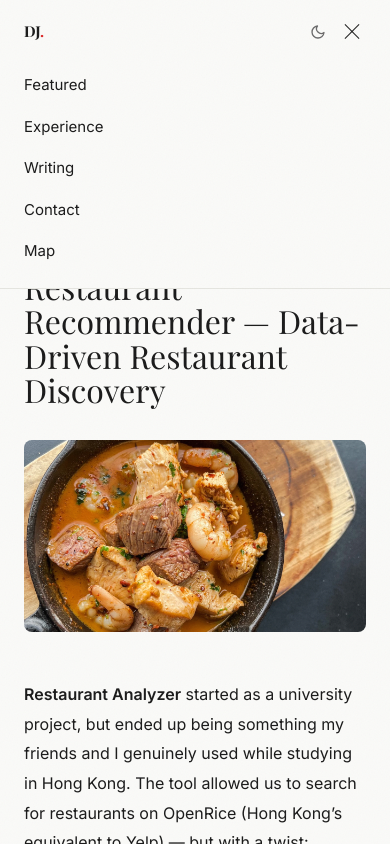
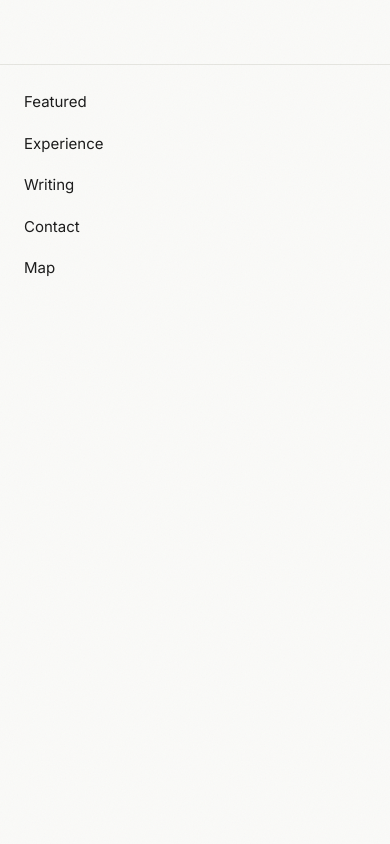
Before and after one commit to dulangaj/dulangaj.github.io, a React (Vite) app: page /#/post/2017-12-01-restaurant-recommender in a window 390 px wide. Both pictures are taken after a click on the button 352 px from the left and 31 px from the top of the page. Shown: the top 844 px of the page. Built offline with nearby package versions, Linux system fonts and the light colour scheme; a web font is replaced by a local one.

Commit message:
Fix mobile nav bar (#25)
* top size fix

* Nav on mobile

* Fix navigation with Experience accordion

* fix mobile nav bar

```diff
--- a/src/components/layout/Header.tsx
+++ b/src/components/layout/Header.tsx
@@ -15,6 +15,9 @@ export function Header() {
   const navigate = useNavigate()
   const location = useLocation()
   const scrollProgress = useScrollProgress()
+  const safeAreaTop = 'env(safe-area-inset-top, 0px)'
+  const safeAreaBottom = 'env(safe-area-inset-bottom, 0px)'
+  const mobileHeaderHeight = `calc(${safeAreaTop} + 64px)`
 
   useEffect(() => {
     const onScroll = () => setScrolled(window.scrollY > 24)
@@ -98,7 +101,10 @@ export function Header() {
   return (
     <motion.header
       className="fixed top-0 inset-x-0 z-50 transition-all duration-300"
-      style={{ backgroundColor: 'var(--color-paper)' }}
+      style={{
+        backgroundColor: 'var(--color-paper)',
+        paddingTop: safeAreaTop,
+      }}
       animate={{ borderBottomColor: scrolled ? 'var(--color-rule)' : 'transparent' }}
       transition={{ duration: 0.3 }}
     >
@@ -173,18 +179,33 @@ export function Header() {
         </div>
       </div>
 
-      {/* Mobile Drawer */}
+      {/* Mobile overlay */}
       <AnimatePresence>
         {mobileOpen && (
+          <motion.div
+            id="mobile-nav"
+            initial={{ opacity: 0 }}
+            animate={{ opacity: 1 }}
+            exit={{ opacity: 0 }}
+            transition={{ duration: 0.3, ease: [0.22, 1, 0.36, 1] as [number, number, number, number] }}
+            className="fixed inset-0 z-40 md:hidden bg-[var(--color-paper)]"
+            style={{
+              paddingTop: mobileHeaderHeight,
+              paddingBottom: safeAreaBottom,
+            }}
+          >
             <motion.nav
-            id="mobile-nav"
-            initial={{ height: 0, opacity: 0 }}
-            animate={{ height: 'auto', opacity: 1 }}
-            exit={{ height: 0, opacity: 0 }}
-            transition={{ duration: 0.3, ease: [0.22, 1, 0.36, 1] as [number, number, number, number] }}
-            className="md:hidden overflow-hidden bg-[var(--color-paper)] border-b border-[var(--color-rule)]"
+              initial={{ y: -16, opacity: 0 }}
+              animate={{ y: 0, opacity: 1 }}
+              exit={{ y: -16, opacity: 0 }}
+              transition={{ duration: 0.28, ease: [0.22, 1, 0.36, 1] as [number, number, number, number] }}
+              className="h-full overflow-y-auto border-t border-[var(--color-rule)] px-6 pb-8 pt-6"
+              style={{
+                WebkitOverflowScrolling: 'touch',
+                overscrollBehavior: 'contain',
+              }}
             >
-            <div className="px-6 pb-6 pt-2 flex flex-col gap-4">
+              <div className="flex flex-col gap-4">
                 {SiteConfig.nav.map((item) => (
                   <a
                     key={item.href}
@@ -200,6 +221,7 @@ export function Header() {
                 ))}
               </div>
             </motion.nav>
+          </motion.div>
         )}
       </AnimatePresence>
 
```
Lines whose indentation alone changed are shown as unchanged.
